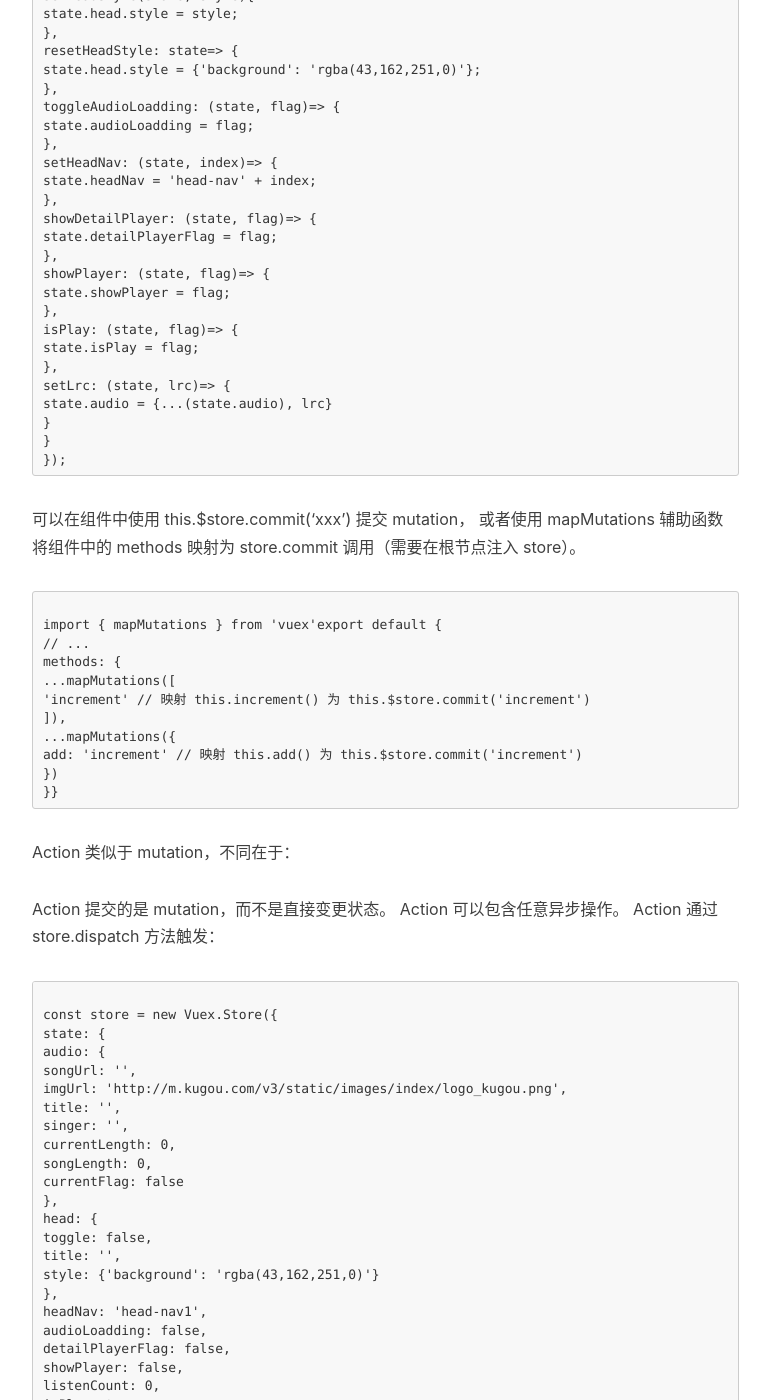
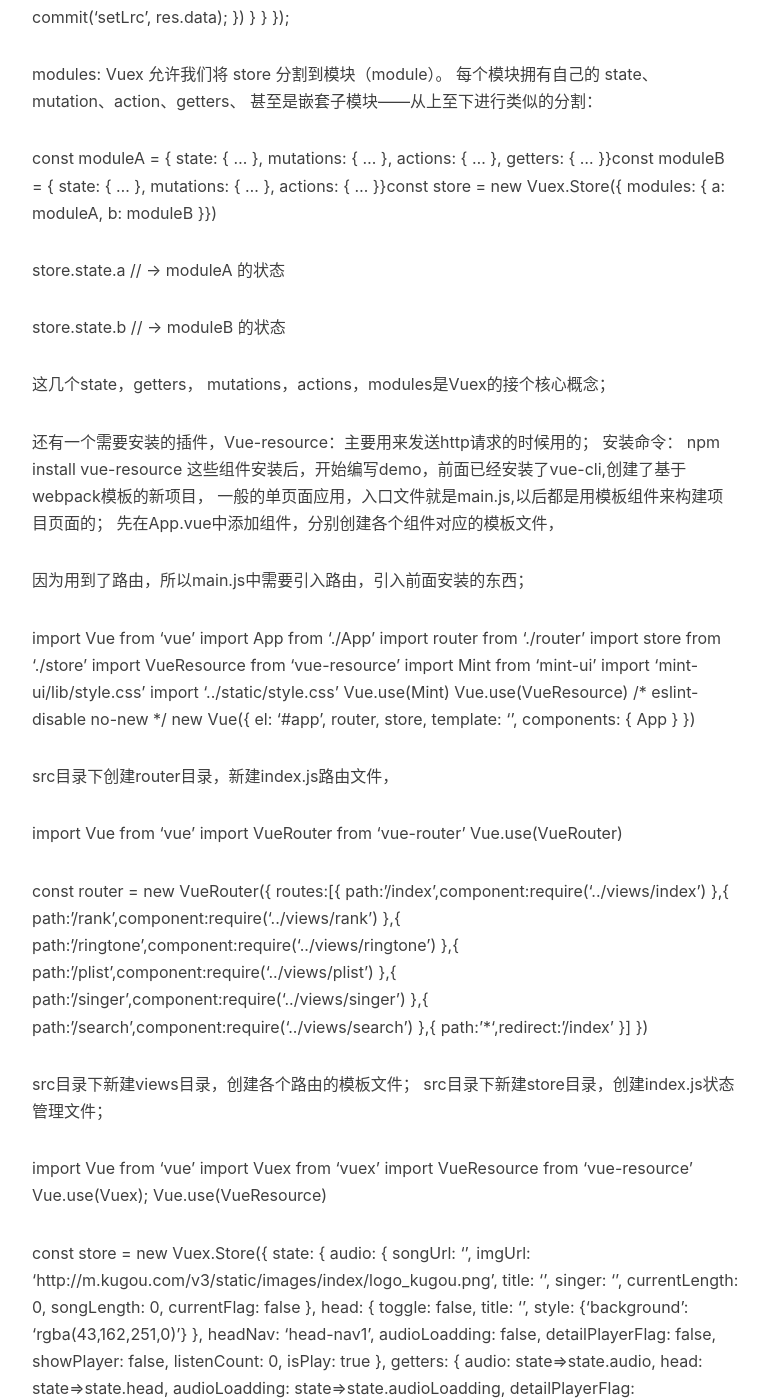
Before and after one commit to fairyly/myblog, a Jekyll site: the page built from _posts/2016-11-29-Vue-app-dev.markdown, in a window 1280 px wide and 1400 px high, scrolled down 6500 px. Shown: the whole window, without its empty margins (233-1003 px from the left). Built offline with Jekyll 4.4.1, drawn with Linux system fonts in a browser that asks for light colours; nearby versions of some CDN libraries; comment, search, counter and statistics services are not loaded; some of the changed text lies outside the part shown.

Commit message:
Update 2016-11-29-Vue-app-dev.markdown

````diff
--- a/_posts/2016-11-29-Vue-app-dev.markdown
+++ b/_posts/2016-11-29-Vue-app-dev.markdown
@@ -8,7 +8,6 @@
 tags:
     - 前端开发
     - vue APP
-    - vue2.0
 ---
 
 
@@ -19,7 +18,7 @@
 
 ---
 
-## 微信的小程序
+## vue app开发
 
 本该拼搏的年龄，却想太多，做太少！~~~~~~
 
@@ -103,7 +102,7 @@
 
 安装Vue-cli命令：
 
-```
+
 # 全局安装 vue-cli
 $ npm install --global vue-cli
 # 创建一个基于 webpack 模板的新项目
@@ -112,12 +111,12 @@
 $ cd my-project
 $ npm install
 $ npm run dev
-```
+
 
 这样一个很简单的Vue小项目已经完成。默认服务器的端口是8080，
 如果需要改变端口号，可以到src/config/index.js文件中port端口号就可以；
 
-```
+
 dev: {
     env: require('./dev.env'),
     port: 8080,
@@ -126,12 +125,12 @@
     proxyTable: {},
     cssSourceMap: false
 }
-```
+
 
 安装Mint UI命令：
 文档：http://mint-ui.github.io/docs/#!/zh-cn2
 
-```
+
 // install# for Vue 1.x
 npm install mint-ui@1 -S
 # for Vue 2.0
@@ -139,26 +138,25 @@
 
 // import all components
 import Vue from 'vue';import Mint from 'mint-ui';Vue.use(Mint);
-```
+
 安装Vue-router命令：文档：http://router.vuejs.org/zh-cn/
 npm install vue-router如果在一个模块化工程中使用它，必须要通过 Vue.use() 明确地安装路由功能：
 
-```
+
 import Vue from 'vue'
 import VueRouter from 'vue-router'
 Vue.use(VueRouter)
 
-```
 安装Vuex命令：Vuex文档：http://vuex.vuejs.org/zh-cn/
 
-```
+
 npm install vuex在一个模块化的打包系统中，您必须显式地通过 Vue.use() 来安装 Vuex：状态管理模式
 
 import Vue from 'vue'
 import Vuex from 'vuex'
 Vue.use(Vuex)
 
-```
+
 
 Vuex是Vue的状态管理模式，每一个 Vuex 应用的核心就是 store（仓库）。
 "store" 基本上就是一个容器，它包含着你的应用中大部分的状态(即 state)；
@@ -167,7 +165,7 @@
 从 store 实例中读取状态最简单的方法就是在计算属性中返回某个状态；
 初始 state 对象：
 
-```
+
 // 如果在模块化构建系统中，请确保在开头调用了 Vue.use(Vuex)
 const store = new Vuex.Store({
 state: {
@@ -175,11 +173,11 @@
 }
 })
 
-```
+
 
 当一个组件需要获取多个状态时候，使用 mapState 辅助函数帮助我们生成计算属性；
 
-```
+
 computed: mapState({
 // 箭头函数可使代码更简练
 count: state => state.count,
@@ -187,20 +185,20 @@
 // 传字符串参数 'count' 等同于 `state => state.count`
 countAlias: 'count'
 }）
-```
+
 
 当映射的计算属性的名称与 state 的子节点名称相同时，我们也可以给 mapState 传一个字符串数组。如：
 
-```
+
 computed: {
 ...mapState(['headNav'])
 }
 Getters
-```
+
 
 Vuex 允许我们在 store 中定义『getters』（可以认为是 store 的计算属性）。Getters 接受 state 作为其第一个参数：
 
-```
+
 
 const store = new Vuex.Store({
 state: {
@@ -234,7 +232,7 @@
 isPlay: state=>state.isPlay
 }
 }）
-```
+
 
 mapGetters 辅助函数仅仅是将 store 中的 getters 映射到局部计算属性
 
@@ -243,7 +241,7 @@
 事件类型 (type) 和 一个 回调函数 (handler)。
 这个回调函数就是我们实际进行状态更改的地方，并且它会接受 state 作为第一个参数；
 
-```
+
 
 const store = new Vuex.Store({
 state: {
@@ -322,13 +320,13 @@
 }
 }
 });
-```
+
 
 可以在组件中使用 this.$store.commit('xxx')
 提交 mutation，
 或者使用 mapMutations 辅助函数将组件中的 methods 映射为 store.commit 调用（需要在根节点注入 store）。
 
-```
+
 
 import { mapMutations } from 'vuex'export default {
 // ...
@@ -340,7 +338,7 @@
 add: 'increment' // 映射 this.add() 为 this.$store.commit('increment')
 })
 }}
-```
+
 
 Action 类似于 mutation，不同在于：
 
@@ -348,7 +346,7 @@
 Action 可以包含任意异步操作。
 Action 通过 store.dispatch 方法触发：
 
-```
+
 
 const store = new Vuex.Store({
 state: {
@@ -449,14 +447,14 @@
 }
 }
 });
-```
+
 
 modules:
 Vuex 允许我们将 store 分割到模块（module）。
 每个模块拥有自己的 state、mutation、action、getters、
 甚至是嵌套子模块——从上至下进行类似的分割：
 
-```
+
 
 const moduleA = {
 state: { ... },
@@ -473,7 +471,7 @@
 store.state.a // -> moduleA 的状态
 
 store.state.b // -> moduleB 的状态
-```
+
 这几个state，getters， mutations，actions，modules是Vuex的接个核心概念；
 
 还有一个需要安装的插件，Vue-resource：主要用来发送http请求的时候用的；
@@ -483,7 +481,7 @@
 一般的单页面应用，入口文件就是main.js,以后都是用模板组件来构建项目页面的；
 先在App.vue中添加组件，分别创建各个组件对应的模板文件，
 
-```
+
 <template>
 <div id="app">
 <!--<img src="./assets/logo.png">-->
@@ -528,11 +526,11 @@
 margin-top: 5px;
 }
 </style>
-```
+
 
 因为用到了路由，所以main.js中需要引入路由，引入前面安装的东西；
 
-```
+
 import Vue from 'vue'
 import App from './App'
 import router from './router'
@@ -551,11 +549,11 @@
 template: '<App/>',
 components: { App }
 })
-```
+
 
 src目录下创建router目录，新建index.js路由文件，
 
-```
+
 import Vue from 'vue'
 import VueRouter from 'vue-router'
 Vue.use(VueRouter)
@@ -578,12 +576,12 @@
 path:'*',redirect:'/index'
 }]
 })
-```
+
 
 src目录下新建views目录，创建各个路由的模板文件；
 src目录下新建store目录，创建index.js状态管理文件；
 
-```
+
 import Vue from 'vue'
 import Vuex from 'vuex'
 import VueResource from 'vue-resource'
@@ -691,7 +689,7 @@
 });
 
 export default store
-```
+
 
 src目录下新建jsons目录,  创建数据listindex.js和listplist文件；
 
````
